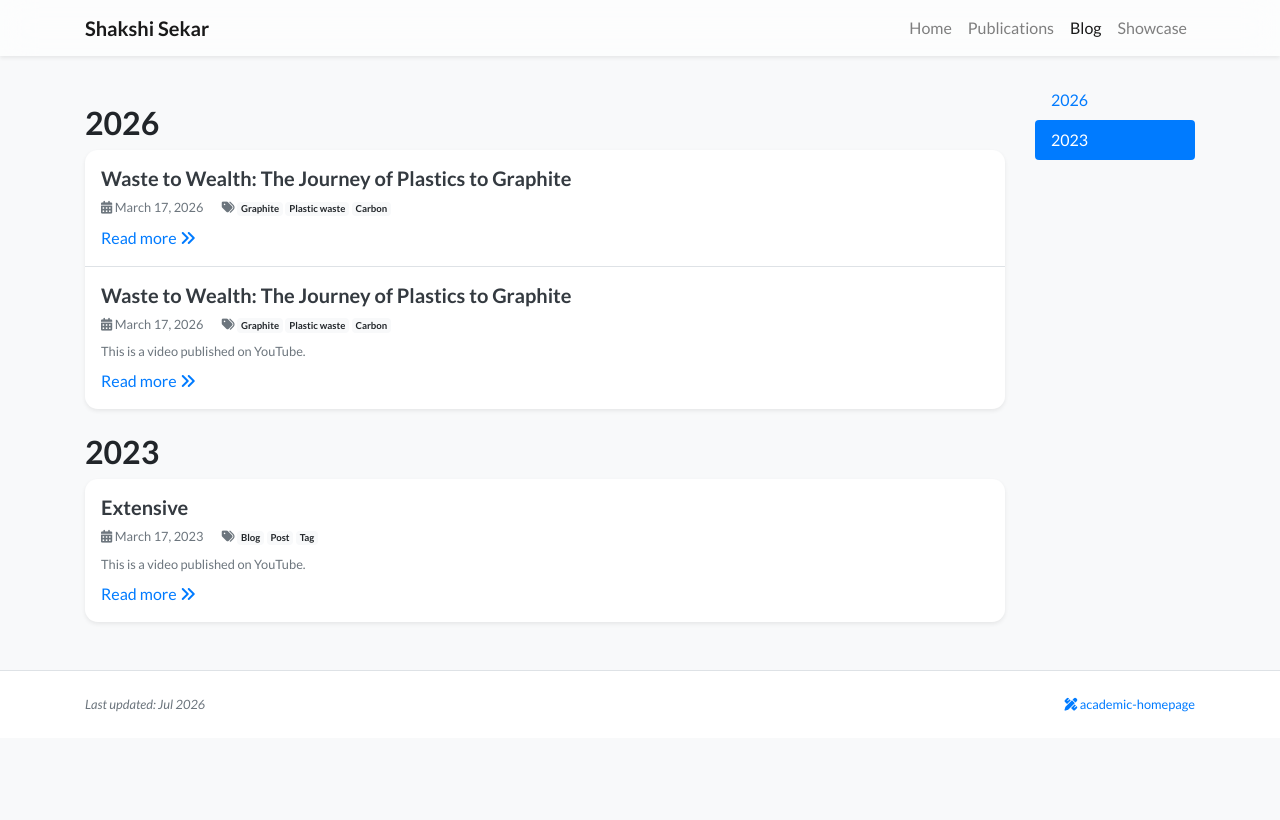
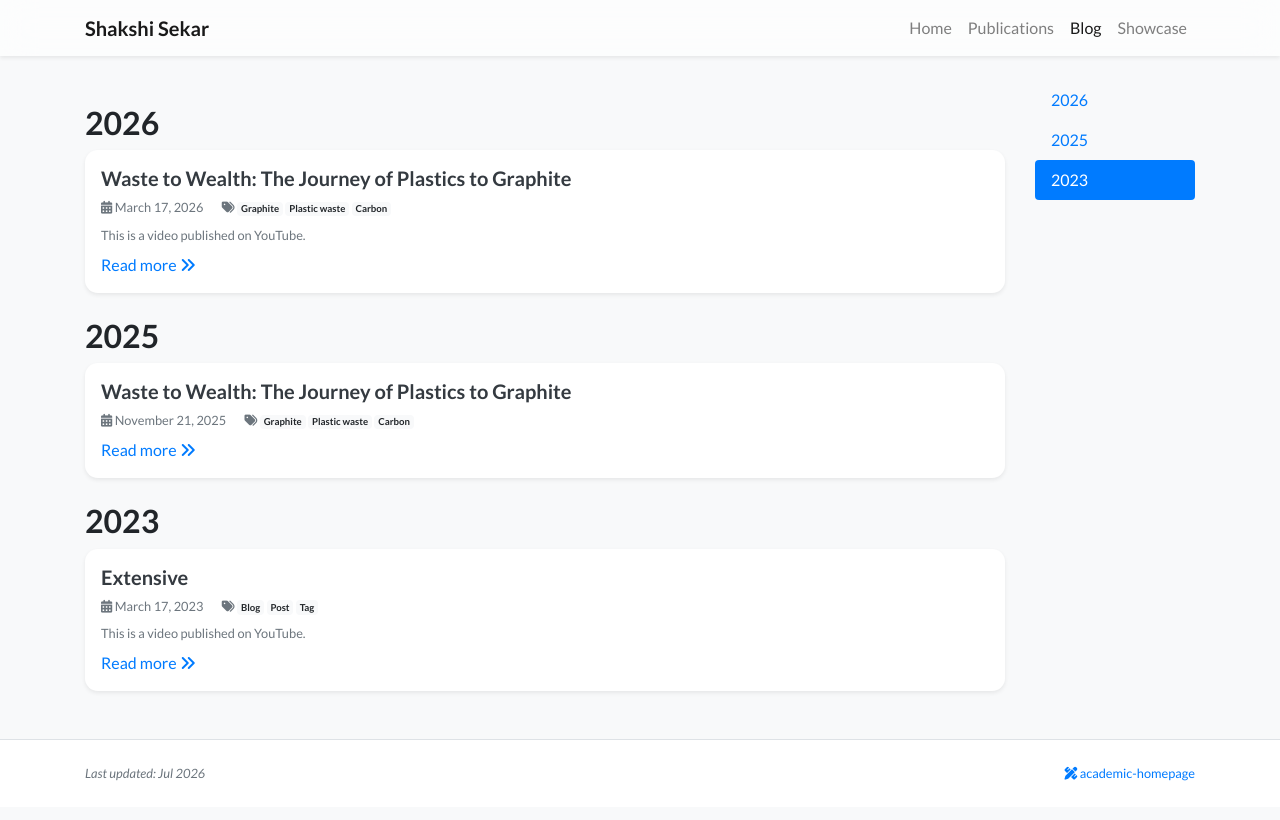
Before and after one commit to ShakshiSekar/ShakshiSekar.github.io, a Jekyll site: the page built from blog.html, in a window 1280 px wide. Shown: the top 820 px of the page. Built offline with Jekyll 4.4.1, drawn with Linux system fonts in a browser that asks for light colours; nearby versions of some CDN libraries; a style sheet for code colours, icons or effects is not loaded.

Commit message:
2025-01-01-blog-post-2.md

```diff
--- a/_posts/2025-01-01-blog-post-2.md
+++ b/_posts/2025-01-01-blog-post-2.md
@@ -1,7 +1,7 @@
 ---
 layout: blog_post
 title: 'Waste to Wealth: The Journey of Plastics to Graphite'
-date: 2026-03-17
+date: 2025-11-21
 categories: Digital Presentations
 tags:
   - Graphite
```
